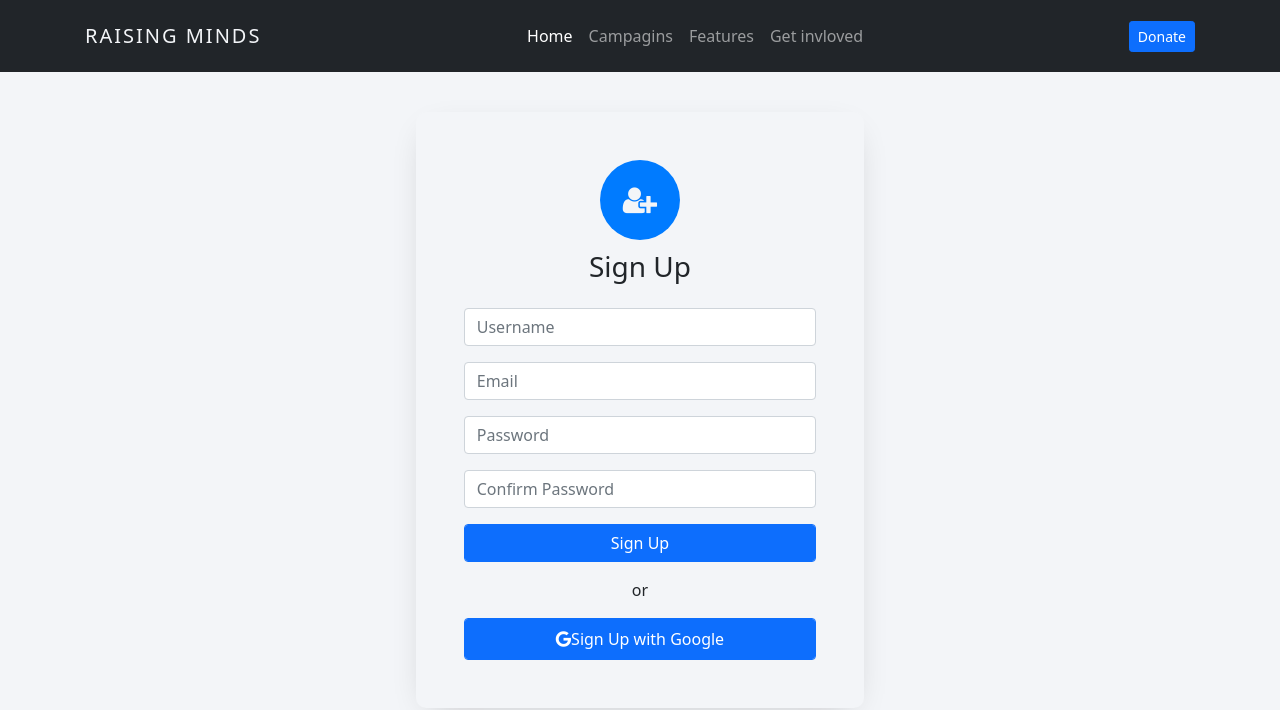
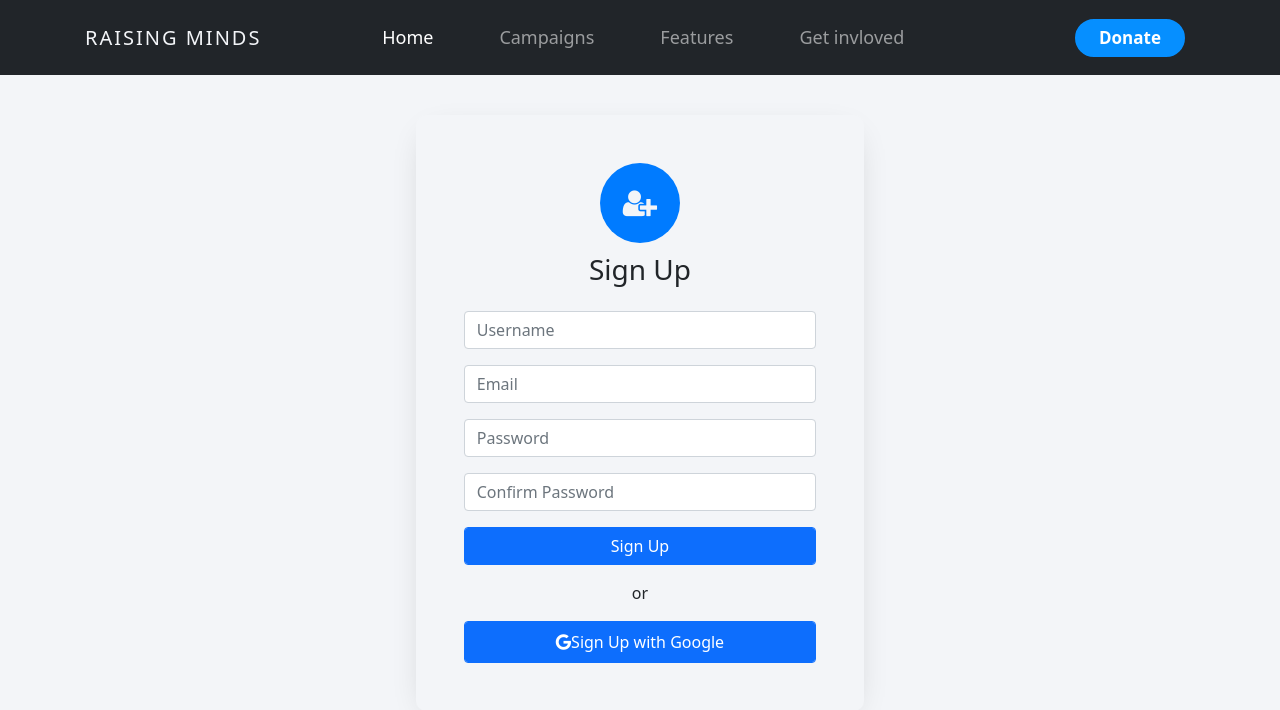
Before and after one commit to Coding-Hamsters/Raising-Minds, a Django app: page /signup/ in a window 1280 px wide. Shown: the top 710 px of the page. Run offline with Django 4.2, Linux system fonts and the light colour scheme.

Commit message:
update signup and login html
*link index.css to  signup and login html files
*add urls to navigation bar

```diff
--- a/RaisingMinds/users/templates/users/login.html
+++ b/RaisingMinds/users/templates/users/login.html
@@ -11,6 +11,7 @@
     <link rel="stylesheet" href="https://cdnjs.cloudflare.com/ajax/libs/font-awesome/4.7.0/css/font-awesome.min.css" />
 
     <link rel="stylesheet" type="text/css" href="{% static 'users/css/login.css' %}"/>
+    <link rel="stylesheet" type="text/css" href="{% static 'app/css/index.css' %}" />
 </head>
 <body>
 <!-- nav bar -->
@@ -29,8 +30,8 @@
     <div class="collapse navbar-collapse backGround" id="navbarCollapse">
       <!-- Nav -->
       <div class="navbar-nav mx-lg-auto">
-        <a class="nav-item nav-link active" href="#" aria-current="page">Home</a>
-        <a class="nav-item nav-link" href="#">Campagins</a>
+        <a class="nav-item nav-link active" href="{% url 'index' %}" aria-current="page">Home</a>
+        <a class="nav-item nav-link" href="{% url 'campaign' %}">Campaigns</a>
         <a class="nav-item nav-link" href="#">Features</a>
         <a class="nav-item nav-link" href="#">Get invloved</a>
       </div>
--- a/RaisingMinds/users/templates/users/signup.html
+++ b/RaisingMinds/users/templates/users/signup.html
@@ -11,6 +11,7 @@
     <link rel="stylesheet" href="https://cdnjs.cloudflare.com/ajax/libs/font-awesome/4.7.0/css/font-awesome.min.css" />
 
     <link rel="stylesheet" type="text/css" href="{% static 'users/css/signup.css' %}"/>
+    <link rel="stylesheet" type="text/css" href="{% static 'app/css/index.css' %}" />
 </head>
 <body>
     <!-- nav bar -->
@@ -29,14 +30,14 @@
         <div class="collapse navbar-collapse backGround" id="navbarCollapse">
             <!-- Nav -->
             <div class="navbar-nav mx-lg-auto">
-            <a class="nav-item nav-link active" href="#" aria-current="page">Home</a>
-            <a class="nav-item nav-link" href="#">Campagins</a>
+            <a class="nav-item nav-link active" href="{% url 'index' %}" aria-current="page">Home</a>
+            <a class="nav-item nav-link" href="{% url 'campaign' %}">Campaigns</a>
             <a class="nav-item nav-link" href="#">Features</a>
             <a class="nav-item nav-link" href="#">Get invloved</a>
             </div>
 
             <!-- Donate button -->
-            <div class="d-flex align-items-lg-center mt-3 mt-lg-0">
+            <div class="d-flex align-items-lg-center mt-3 mt-lg-0 ">
                 <a href="#" class="btn btnDonate-style btn-sm btn-primary w-full w-lg-auto custom-btn">
                 Donate
                 </a>
```
